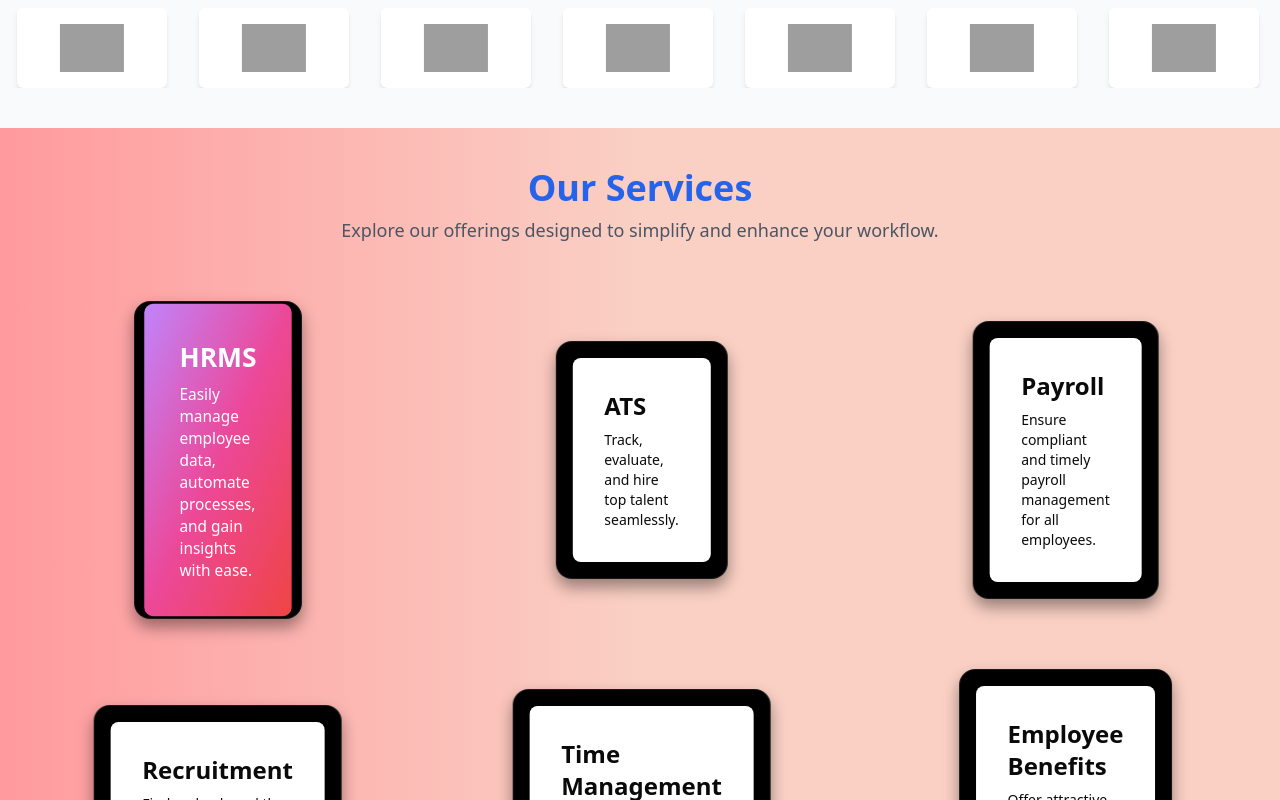
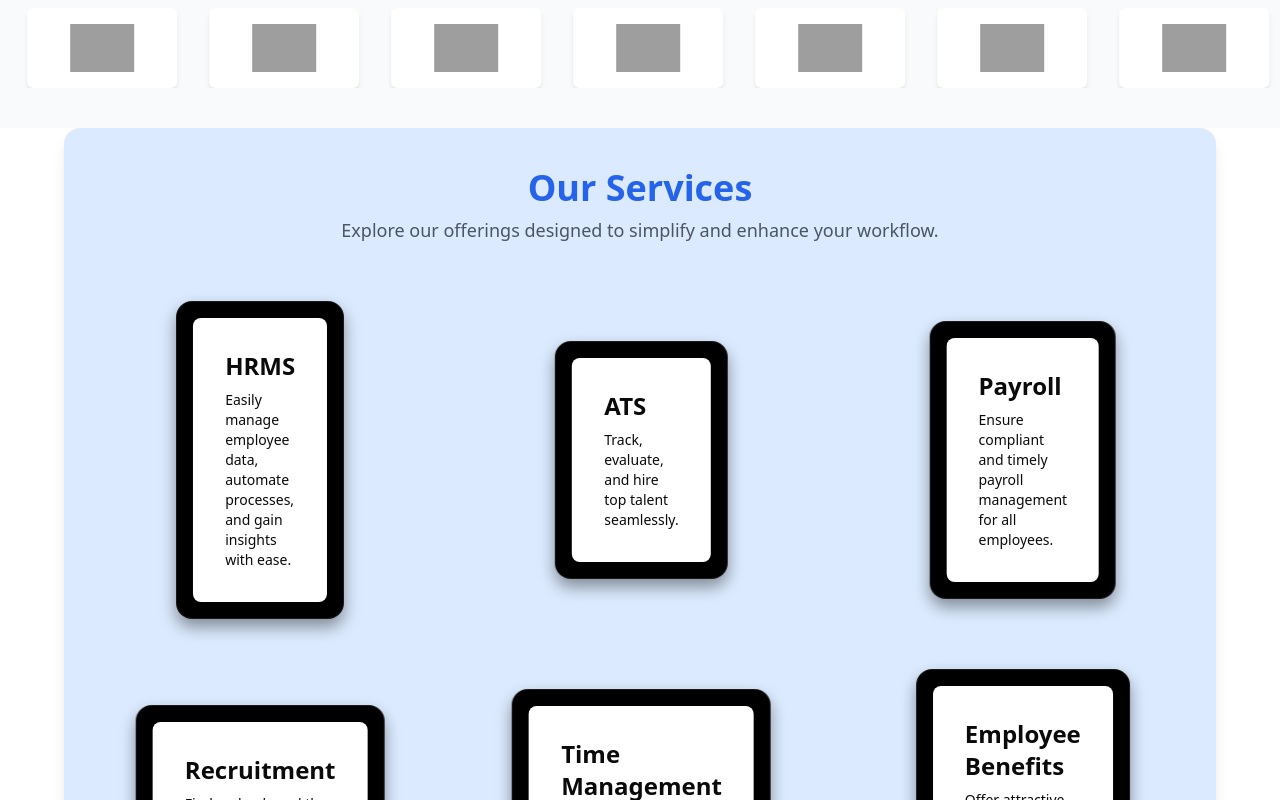
Before and after one commit to Tracy-miranja/hrms-system-frontend, a React (Vite) app: page / in a window 1280 px wide. Shown: the part 960-1760 px from the top of the page. Built offline with nearby package versions, Linux system fonts and the light colour scheme; grey boxes are pictures that could not be loaded.

Commit message:
Add animation

```diff
--- a/src/components/service.jsx
+++ b/src/components/service.jsx
@@ -40,7 +40,8 @@ function Service() {
   const [selectedService, setSelectedService] = useState("HRMS");
 
   return (
-    <div className="bg-gradient-to-r from-[#ff9a9e] via-[#fad0c4] to-[#fad0c4] min-h-screen py-10">
+    <div className="flex justify-center">
+    <div className="flex bg-blue-100 min-h-screen py-10 w-[90%] rounded-2xl shadow-lg">
       <div className="container mx-auto px-4">
         {/* Header */}
         <div className="text-center mb-10">
@@ -59,8 +60,8 @@ function Service() {
               href="#"
               className={`p-8 rounded-lg shadow-xl transition-all transform-gpu ${
                 selectedService === service
-                  ? "bg-gradient-to-br from-purple-400 via-pink-500 to-red-500 text-white scale-110"
-                  : "bg-white hover:scale-105"
+                  ? "bg-white"
+                  : "bg-white hover:bg-blue-200 hover:scale-105"
               }`}
               containerClassName="hover:shadow-2xl"
               onClick={() => setSelectedService(service)}
@@ -72,7 +73,7 @@ function Service() {
         </div>
 
         {/* Highlight Section */}
-        <div className="mt-12 bg-white p-6 rounded-xl shadow-lg flex flex-col md:flex-row items-center">
+        {/* <div className="mt-12 bg-white p-6 rounded-xl shadow-lg flex flex-col md:flex-row items-center">
           <div className="w-full md:w-1/2 text-center md:text-left">
             <h2 className="text-3xl font-bold text-blue-600">
               {servicesData[selectedService].title}
@@ -88,8 +89,9 @@ function Service() {
               className="w-3/4 rounded-lg shadow-lg"
             />
           </div>
-        </div>
+        </div> */}
       </div>
+    </div>
     </div>
   );
 }
```
